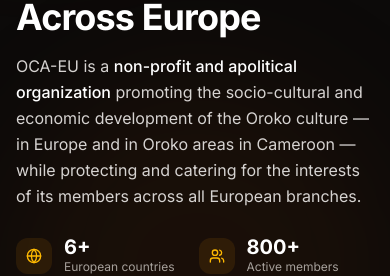
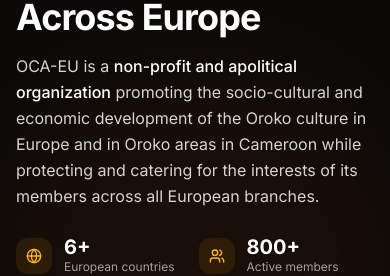
Before and after one commit to SBMBENDE/oroko_app, a Next.js app: page /about in a window 390 px wide. Shown: the part 298-574 px from the top of the page. Built offline with nearby package versions, Linux system fonts and the light colour scheme.

Commit message:
del unsed imports adj phonetics

```diff
--- a/app/about/page.tsx
+++ b/app/about/page.tsx
@@ -91,8 +91,8 @@
           <p className="text-stone-300 text-base sm:text-lg leading-relaxed max-w-2xl mb-7 sm:mb-10">
             OCA-EU is a{' '}
             <span className="text-white font-medium">non-profit and apolitical organization</span>{' '}
-            promoting the socio-cultural and economic development of the Oroko culture — in Europe
-            and in Oroko areas in Cameroon — while protecting and catering for the interests of its
+            promoting the socio-cultural and economic development of the Oroko culture in Europe
+            and in Oroko areas in Cameroon while protecting and catering for the interests of its
             members across all European branches.
           </p>
 
--- a/app/gallery/page.tsx
+++ b/app/gallery/page.tsx
@@ -21,8 +21,7 @@
             Our Gallery
           </h1>
           <p className="text-zinc-400 text-lg sm:text-xl leading-relaxed max-w-2xl">
-            A window into the vibrant life of OCA-EU — from intimate branch
-            gatherings to large-scale cultural celebrations across Europe.
+            Capturing moments that define OCA-EU — community, culture, and connection across Europe.
           </p>
         </div>
       </section>
```
